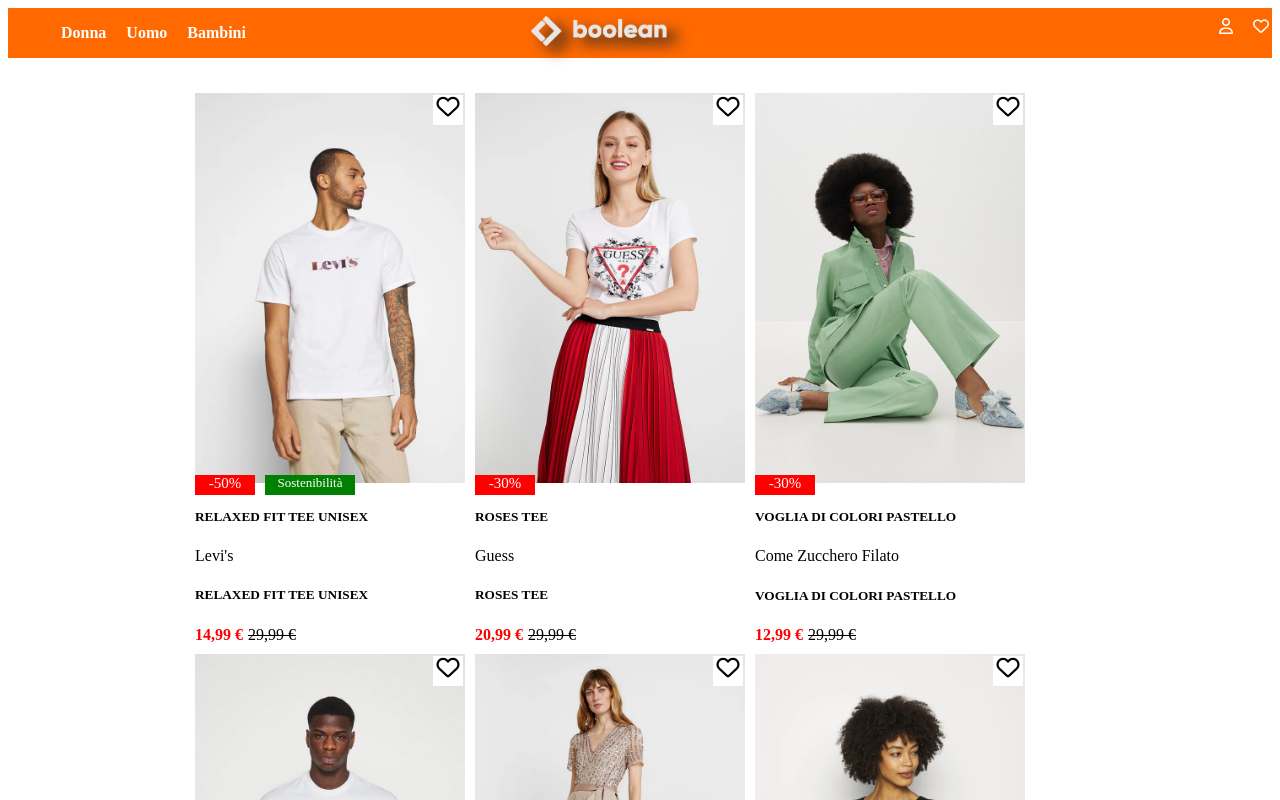
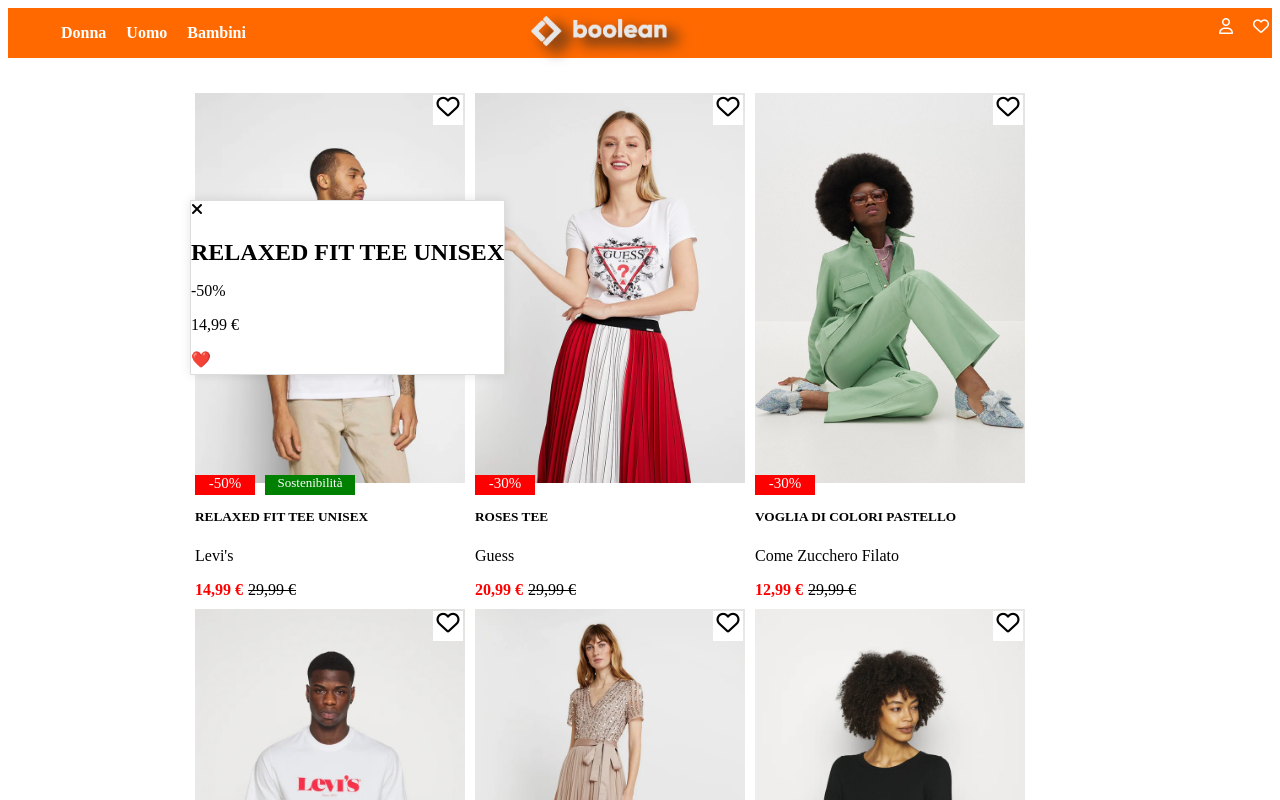
Before and after one commit to StefanRaluca/vite-boolando, a Vue app: page / in a window 1280 px wide. Both pictures are taken after a click on the element "RELAXED FIT TEE UNISEX". Shown: the top 800 px of the page. Built offline with nearby package versions, Linux system fonts and the light colour scheme; data requests are answered from the project's data file.

Commit message:
add and fix modal

```diff
--- a/src/App.vue
+++ b/src/App.vue
@@ -19,21 +19,13 @@
   data() {
     return {
       productsList: state.products,
-      selectedProduct: null,
-      showModal: false,
 
 
     }
 
   },
-  methods: {
-    openModal(product) {
-      this.selectedProduct = product;
-    },
-    closeModal() {
-      this.selectedProduct = null;
-    },
-  },
+
+
 }
 </script>
 
@@ -41,8 +33,7 @@
   <SiteHeader />
   <SiteMain :products="productsList" />
   <SiteFooter />
-  <!-- Show modal se e true -->
-  <ProductModal v-if="selectedProduct" :product="selectedProduct" @closeModal="closeModal" />
+
 </template>
 
 <style lang="scss">
--- a/src/components/ProductCard.vue
+++ b/src/components/ProductCard.vue
@@ -32,7 +32,7 @@
                     <img class="display_hover" :src="product.imgSrc.replace('.webp', 'b.webp')" alt="" v-if="hover">
                 </div>
                 <!-- fa event -->
-                <h5 @click="showProductDetails">{{ product.title }}</h5>
+                <h5 @click="showProductDetails" :class="{ 'clickable': product.title }">{{ product.title }}</h5>
                 <div v-if="product.discount" class="discount">{{ product.discount }}</div>
                 <div v-if="product.sostenibilita" class="Sostenibilità">{{ product.sostenibilita }}</div>
                 <div class="hearts" @click="favoriteProduct(product)">
@@ -41,8 +41,8 @@
                 </div>
             </div>
             <div>
-                <span>{{ product.brand }}</span>
-                <h5>{{ product.title }}</h5>
+                <p>{{ product.brand }}</p>
+                <!-- <h5>{{ product.title }}</h5> -->
                 <span class="price_now">{{ product.priceNow }}</span>
                 <span class="price_before">{{ product.priceBefore }}</span>
             </div>
@@ -51,4 +51,8 @@
 </template>
 
 
-<style></style>
+<style>
+.product h5 {
+    cursor: pointer;
+}
+</style>
--- a/src/components/ProductModal.vue
+++ b/src/components/ProductModal.vue
@@ -20,13 +20,19 @@
     <div class="product-modal" v-if="product">
         <div class="modal">
             <!-- x  chiudere la modale -->
-            <span class="close" @click="closeModal">✖️</span>
+            <span class="close" @click="closeModal"><i class="fa fa-close" aria-hidden="true"></i></span>
             <h2>{{ product.title }}</h2>
             <p>{{ product.discount }}</p>
+            <p>{{ product.priceNow }}</p>
+            <p> {{ product.hearts }}</p>
 
         </div>
     </div>
 </template>
 
 
-<style></style>
+<style>
+.fa-close {
+    cursor: pointer;
+}
+</style>
--- a/src/components/SiteMain.vue
+++ b/src/components/SiteMain.vue
@@ -2,23 +2,17 @@
 import ProductCard from './ProductCard.vue';
 import axios from 'axios';
 /* import { state } from '../../state' */
+import ProductModal from './ProductModal.vue';
 
 export default {
     components: {
-        ProductCard
-    },
-    props: {
-        products: {
-            type: Array,
-            required: true
-        }
+        ProductCard,
+        ProductModal,
     },
     data() {
         return {
             productList: [],
-            /*    state, */
-
-
+            selectedProduct: null,
         };
     },
     methods: {
@@ -28,13 +22,22 @@
         recoverProducts() {
             axios.get('http://localhost:3000/productsList')
                 .then(response => {
+                    // console.log('start again');
                     this.productList = response.data;
                     console.log(response.data);
                 })
                 .catch(error => {
                     console.error('Error recovering products:', error);
                 });
-        }
+        },
+        openModal(product) {
+            console.log("open", product);
+            this.selectedProduct = product;
+        },
+        // Metodo per chiudere la modale
+        closeModal() {
+            this.selectedProduct = null;
+        },
     },
     mounted() {
         this.recoverProducts();
@@ -43,12 +46,12 @@
 </script>
 
 <template>
-    <div>
+    <div class="container_main">
 
-        <div class="container_main">
+        <ProductCard v-for="product in productList" :product="product" @showProductDetails="openModal" />
 
-            <ProductCard v-for="product in productList" :product="product" />
-        </div>
+        <!-- Mostra la modale solo se selectedProduct è definito -->
+        <ProductModal v-if="selectedProduct" :product="selectedProduct" @closeModal="closeModal" />
     </div>
 </template>
 
--- a/src/components/mainStyle.scss
+++ b/src/components/mainStyle.scss
@@ -19,6 +19,24 @@
 }
 
 
+.product-modal {
+    position: fixed;
+    top: 25%;
+    background-color: white;
+    border: 1px solid #ddd;
+    box-shadow: 0 0 10px rgba(0, 0, 0, 0.1);
+}
+
+
+.product-modal h2 {
+    font-size: 24px;
+    margin-bottom: 10px;
+}
+
+.product-modal p {
+    font-size: 16px;
+    margin-bottom: 5px;
+}
 
 /* style of one product */
 .product {
```
